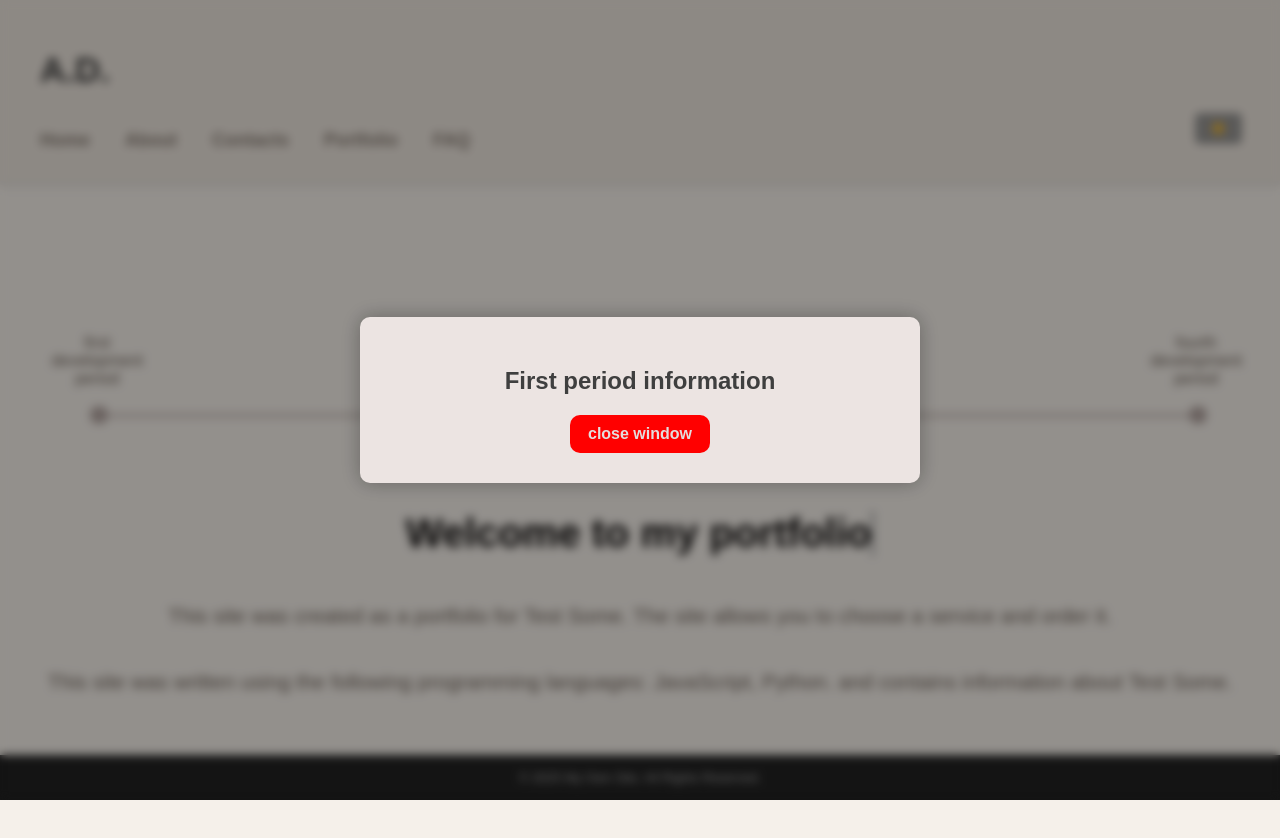
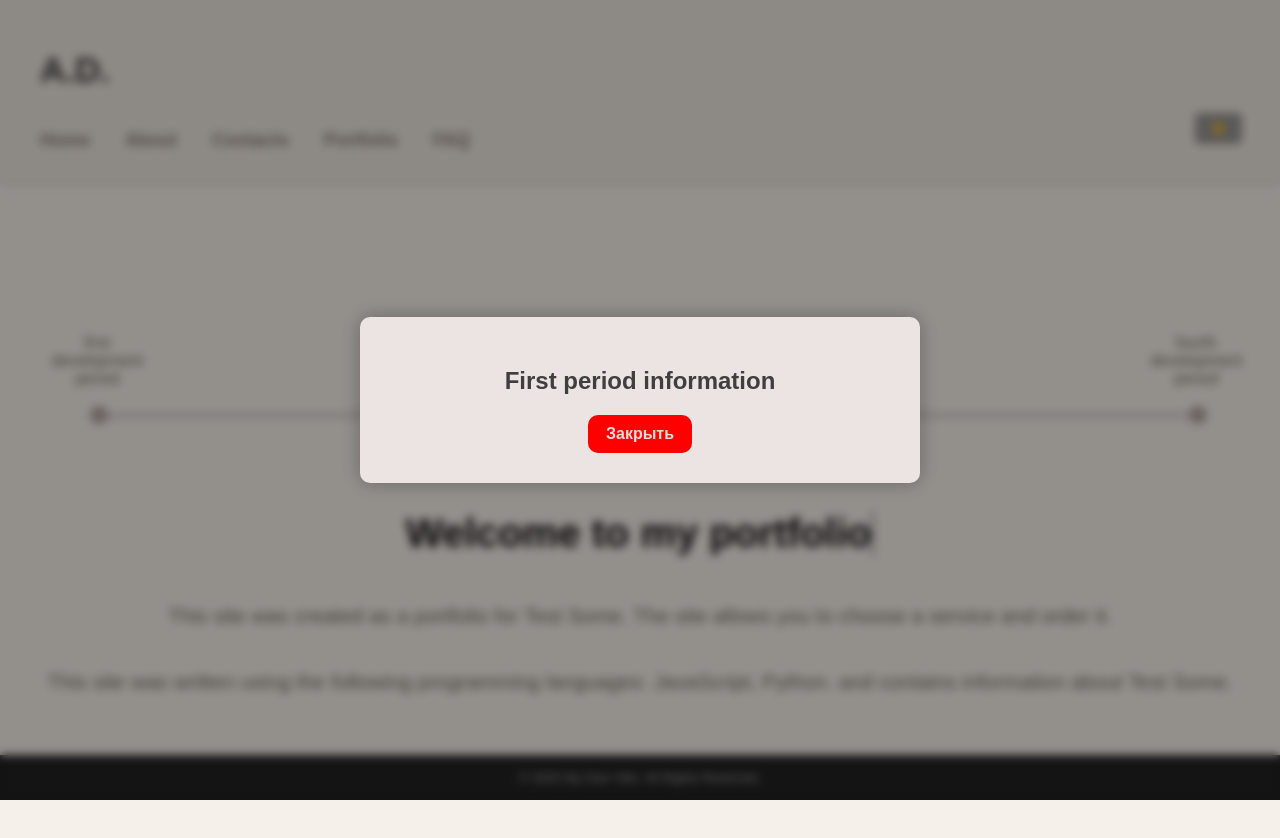
Before and after one commit to DenisHrtn/MOS_front, a React (Create React App) app: page / in a window 1280 px wide. Both pictures are taken after a click on the element "first development period". Shown: the top 838 px of the page. Built offline with nearby package versions, Linux system fonts and the light colour scheme; no server answers.

Commit message:
time point close button fix

```diff
--- a/src/ components/TimeLine/TimeLine.jsx
+++ b/src/ components/TimeLine/TimeLine.jsx
@@ -35,9 +35,9 @@ const TimeLine = () => {
                 <div className="modal-overlay" onClick={closeModal}>
                     <div className="modal-window" onClick={(e) => e.stopPropagation()}>
                         <h2>{modalContent}</h2>
-                        <button className="close-button" onClick={closeModal}>close window</button>
+                        <button className="close-button" onClick={closeModal}>Закрыть</button>
+                        </div>
                     </div>
-                </div>
             )}
         </div>
     );
```
